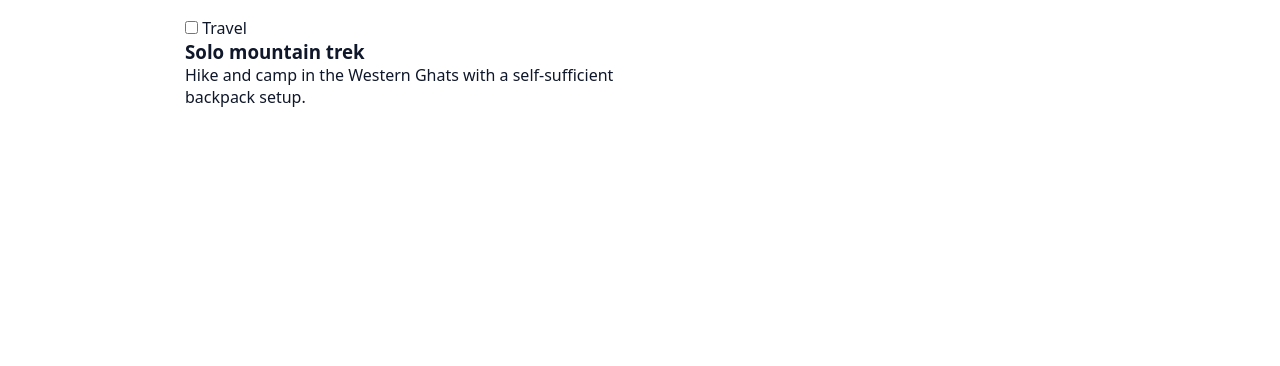
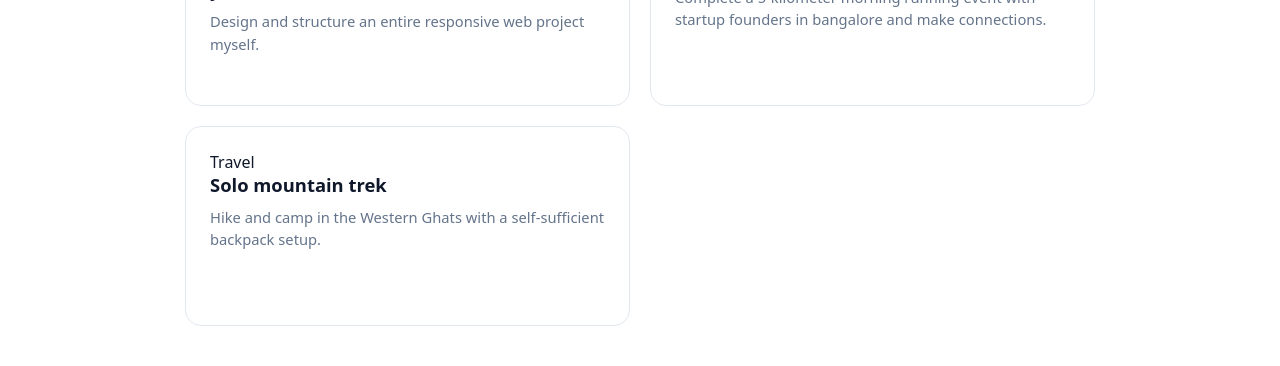
Before and after one commit to VIKAS-555/My_Bucket_List, a plain HTML site: page index.html in a window 1280 px wide. Shown: the part 776-1142 px from the top of the page. Before the commit the page ends 924 px from the top, so only its background shows below. Drawn offline with Linux system fonts and the light colour scheme.

Commit message:
Added base styling for goal cards

```diff
--- a/style.css
+++ b/style.css
@@ -204,3 +204,46 @@ body {
   grid-template-columns:repeat(2, 1fr);
   gap: 20px;
 }
+
+.goal-check {
+  display: none;
+}
+
+.goal-card {
+  display: flex;
+  flex-direction: column;
+  background-color: #ffffff;
+  border: 1.5px solid #e2e8f0;
+  border-radius: 16px;
+  padding: 24px;
+  cursor: pointer;
+  user-select: none;
+  transition: all 0.2s ease;
+  min-height: 200px;
+}
+
+.goal-card:hover {
+  box-shadow: 0 4px 14px rgba(0, 0, 0, 0.05);
+}
+
+.card-title {
+  font-size: 1.15rem;
+  font-weight: 700;
+  color: #0f172a;
+  margin-bottom: 8px;
+  line-height: 1.35;
+}
+
+.card-desc {
+  font-size: 0.92rem;
+  color: #64748b;
+  line-height: 1.5;
+  margin-bottom: 24px;
+}
+
+.card-footer {
+  margin-top: auto;
+  display: flex;
+  justify-content: space-between;
+  align-items: center;
+}
```
